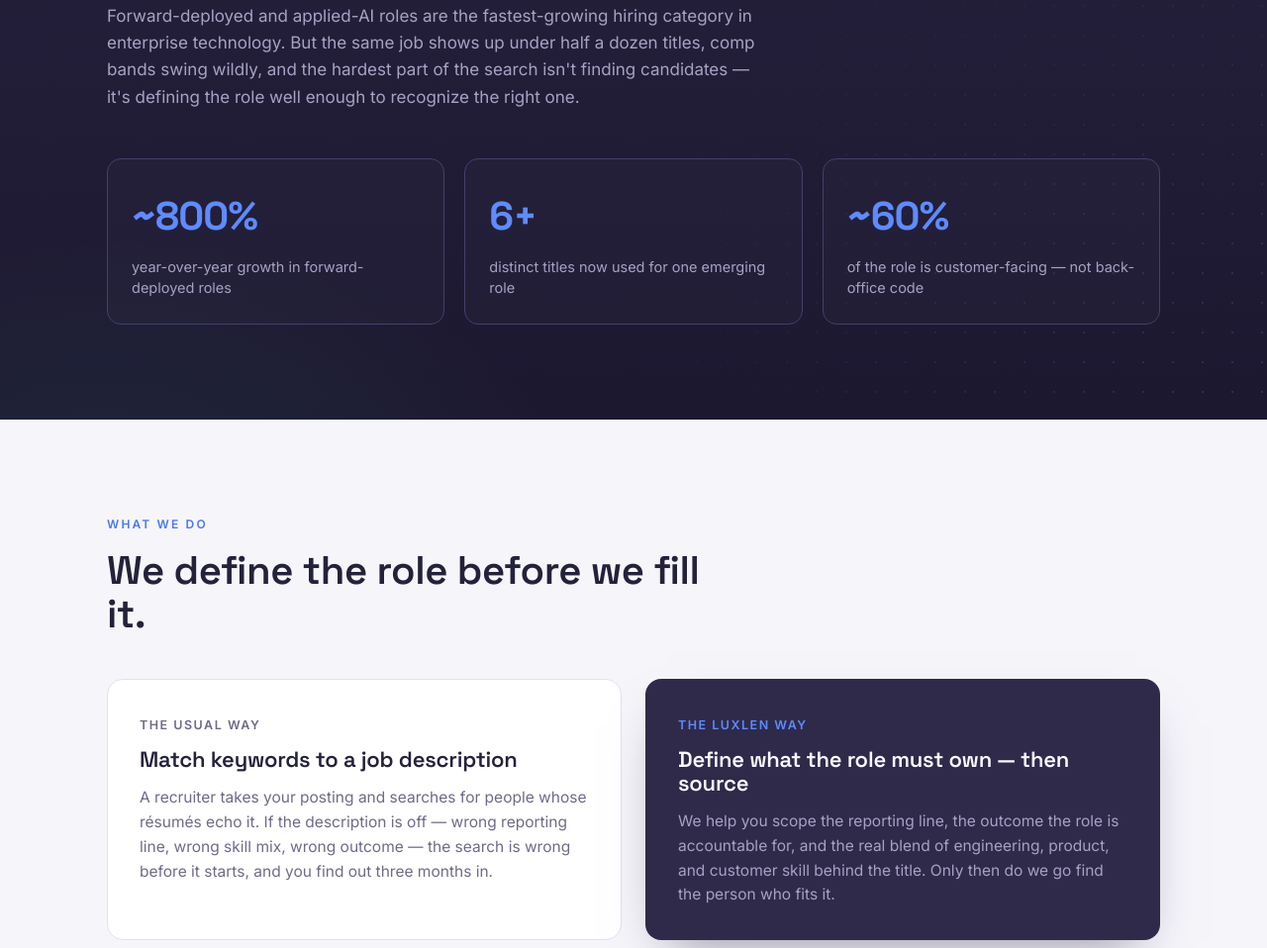
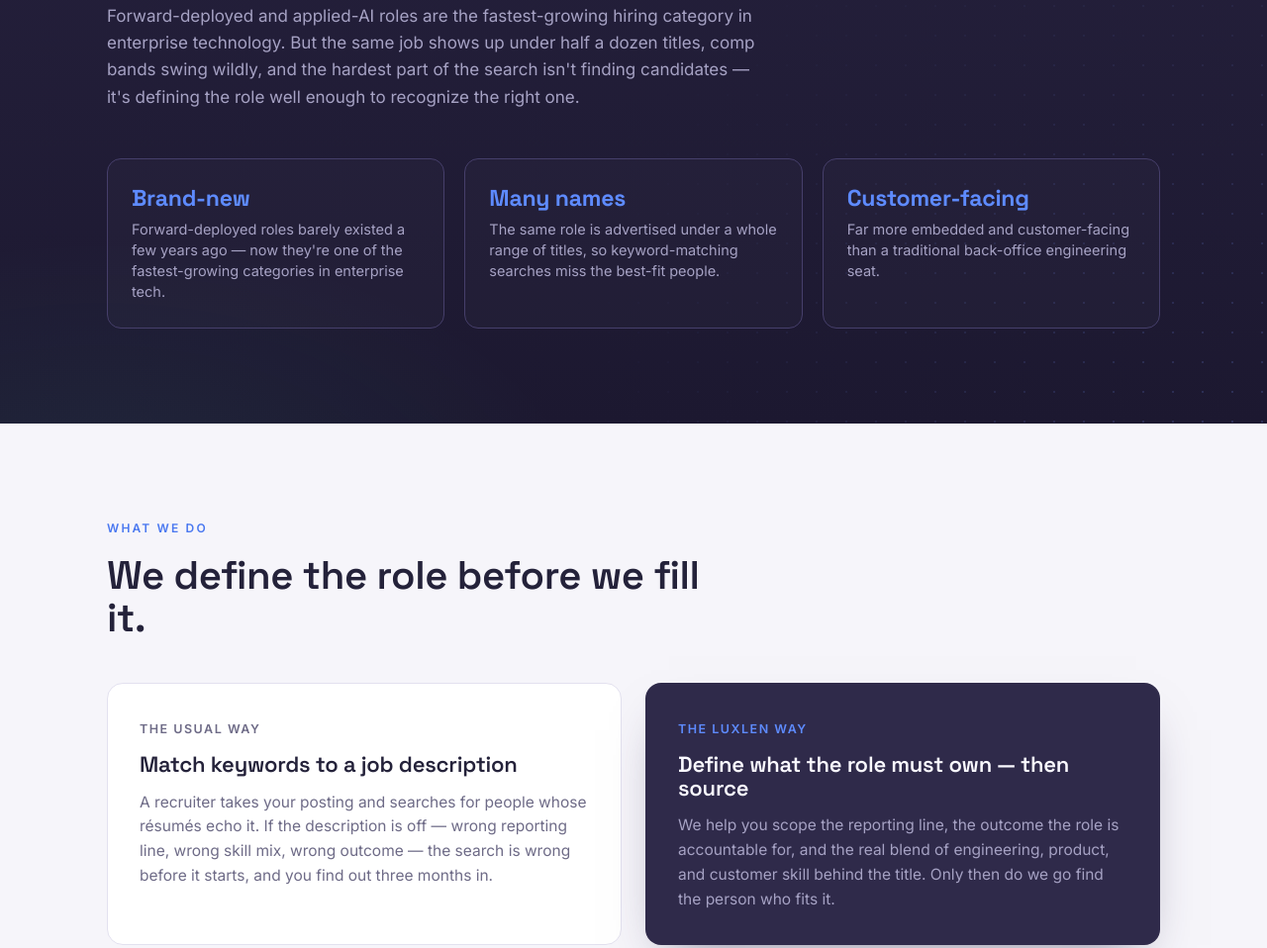
Before and after one commit to elmanzah/elmanzah.github.io, a plain HTML site: page index.html in a window 1280 px wide. Shown: the part 886-1844 px from the top of the page at 99% size. Drawn offline with Linux system fonts and the light colour scheme.

Commit message:
Add files via upload

```diff
--- a/index.html
+++ b/index.html
@@ -154,7 +154,7 @@
     border:1px solid var(--line-dark);border-radius:14px;
     padding:26px 24px;background:rgba(255,255,255,.02);
   }
-  .stat .num{font-family:var(--display);font-weight:700;font-size:40px;color:var(--accent);letter-spacing:-.02em}
+  .stat .num{font-family:var(--display);font-weight:700;font-size:23px;color:var(--accent);letter-spacing:-.01em;line-height:1.15}
   .stat .lbl{color:var(--muted-dark);font-size:14.5px;margin-top:8px;line-height:1.45}
   @media(max-width:680px){.stats{grid-template-columns:1fr}}
 
@@ -206,6 +206,7 @@
 
   /* roles we place */
   .roles-grid{display:grid;grid-template-columns:repeat(4,1fr);gap:20px}
+  .roles-intro{margin-top:16px;max-width:760px;font-size:16.5px;color:var(--muted);line-height:1.6}
   .role-group{border:1px solid var(--line);border-radius:16px;background:#fff;padding:24px 22px}
   .role-group .fn{font-family:var(--body);font-weight:600;font-size:11.5px;letter-spacing:.1em;text-transform:uppercase;color:var(--accent-hover);display:block;margin-bottom:12px;line-height:1.35}
   .role-group ul{list-style:none}
@@ -303,9 +304,9 @@
       <h2 class="reveal">New roles, barely defined — and multiplying fast.</h2>
       <p class="lede reveal">Forward-deployed and applied-AI roles are the fastest-growing hiring category in enterprise technology. But the same job shows up under half a dozen titles, comp bands swing wildly, and the hardest part of the search isn't finding candidates — it's defining the role well enough to recognize the right one.</p>
       <div class="stats">
-        <div class="stat reveal"><div class="num">~800%</div><div class="lbl">year-over-year growth in forward-deployed roles</div></div>
-        <div class="stat reveal"><div class="num">6+</div><div class="lbl">distinct titles now used for one emerging role</div></div>
-        <div class="stat reveal"><div class="num">~60%</div><div class="lbl">of the role is customer-facing — not back-office code</div></div>
+        <div class="stat reveal"><div class="num">Brand-new</div><div class="lbl">Forward-deployed roles barely existed a few years ago — now they're one of the fastest-growing categories in enterprise tech.</div></div>
+        <div class="stat reveal"><div class="num">Many names</div><div class="lbl">The same role is advertised under a whole range of titles, so keyword-matching searches miss the best-fit people.</div></div>
+        <div class="stat reveal"><div class="num">Customer-facing</div><div class="lbl">Far more embedded and customer-facing than a traditional back-office engineering seat.</div></div>
       </div>
     </div>
   </section>
@@ -340,6 +341,7 @@
     <div class="sec-head">
       <span class="eyebrow on-light">Roles we place</span>
       <h2>From the data backbone to the roles the AI era is inventing.</h2>
+      <p class="roles-intro">As organizations adopt AI, some roles are brand-new and others are being redefined and re-leveled around them. We place across that whole shift — the established roles that keep data trustworthy, and the emerging ones reshaping how it's used.</p>
     </div>
     <div class="roles-grid">
       <div class="role-group">
@@ -380,7 +382,7 @@
         </ul>
       </div>
     </div>
-    <p class="whatdo-foot" style="margin-top:30px">Not sure which title fits what you need? <b>That's the conversation we start with.</b></p>
+    <p class="whatdo-foot" style="margin-top:30px">The right role depends on the gap you're closing — the same problem can call for a forward-deployed engineer at one company and a data lead at another. <b>Working out which is the conversation we start with.</b></p>
   </div>
 </section>
 
```
